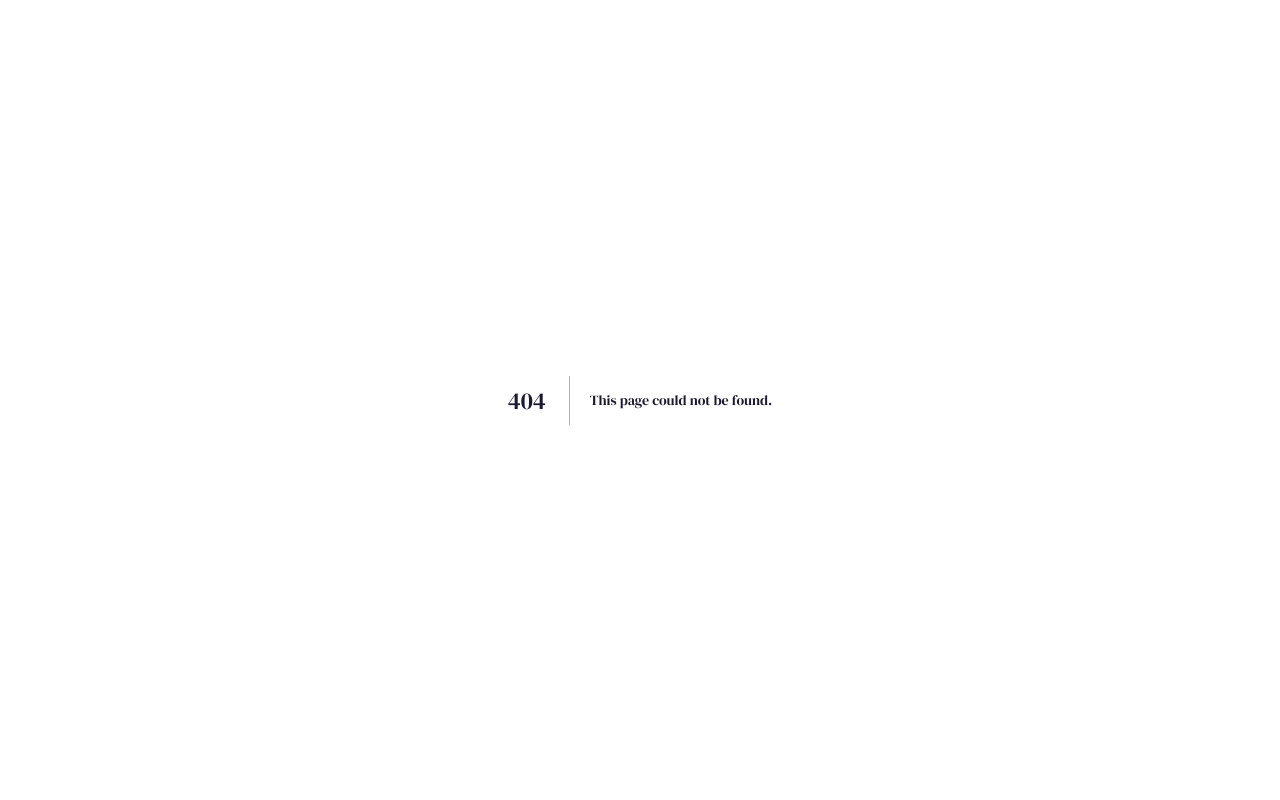
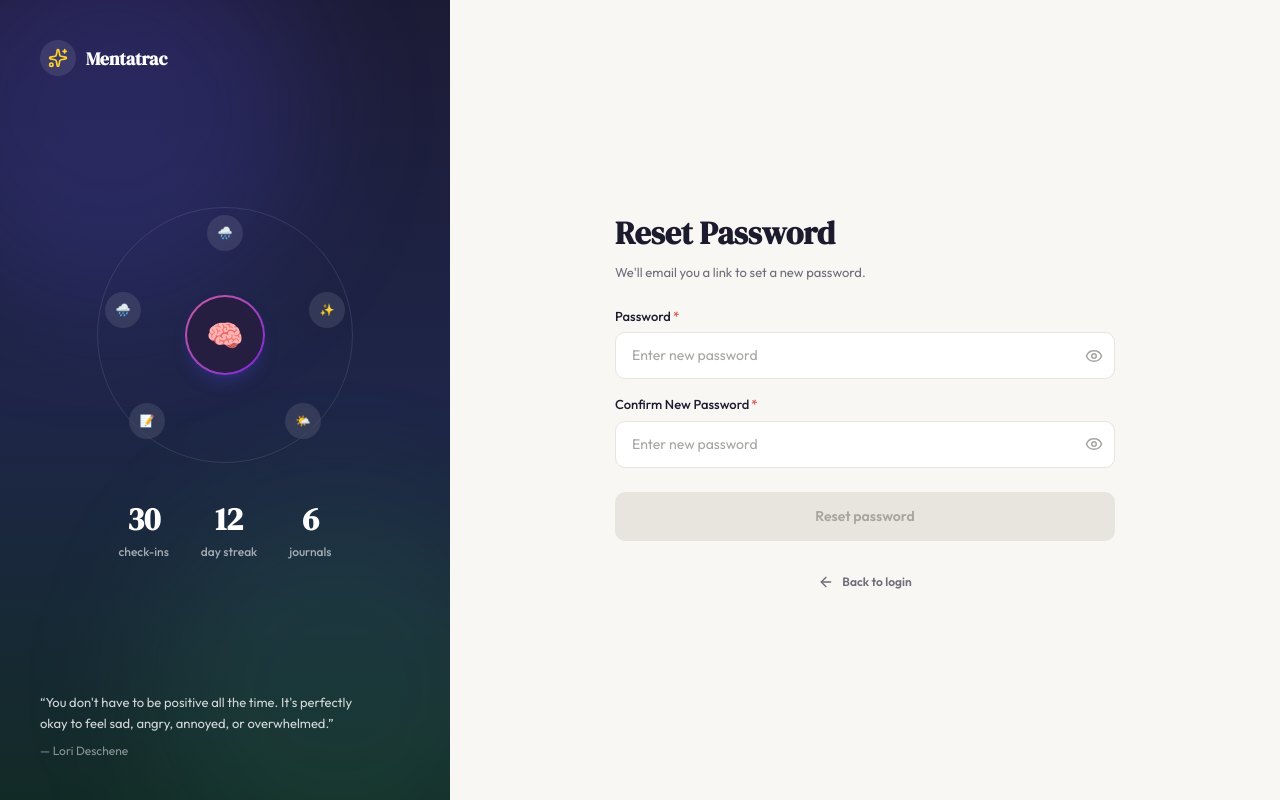
Before and after one commit to Roqeeb-dev/mentatrac, a Next.js app: page /reset-password in a window 1280 px wide. Before the commit this address had no page. Built offline with nearby package versions, Linux system fonts and the light colour scheme.

Commit message:
[FEAT]: added the content for the remaining auth pages too

```diff
--- /dev/null
+++ b/app/(auth)/forgot-password/page.tsx
@@ -0,0 +1,103 @@
+"use client";
+
+import { useState } from "react";
+import Link from "next/link";
+import { ArrowLeft, CheckCircle2 } from "lucide-react";
+import { Input } from "@/components/ui/Input";
+import { Button } from "@/components/ui/Button";
+
+export default function ForgotPasswordPage() {
+  const [email, setEmail] = useState("");
+  const [isLoading, setIsLoading] = useState(false);
+  const [isSubmitted, setIsSubmitted] = useState(false);
+
+  const handleSubmit = async (e: React.FormEvent) => {
+    e.preventDefault();
+    if (!email) return;
+
+    setIsLoading(true);
+
+    try {
+      // Call your password reset request API endpoint here
+      // await authService.requestPasswordReset({ email });
+      setIsSubmitted(true);
+    } catch (error) {
+      console.error(error);
+    } finally {
+      setIsLoading(false);
+    }
+  };
+
+  return (
+    <div className="flex flex-col gap-6">
+      {/* 1. Header */}
+      <div className="flex flex-col gap-1.5">
+        <h1 className="font-display text-display-lg font-bold text-text-primary">
+          Forgot Password
+        </h1>
+        <p className="text-body-sm text-text-secondary">
+          We&apos;ll email you a link to set a new password.
+        </p>
+      </div>
+
+      {/* 2. Success Feedback or Form */}
+      {isSubmitted ? (
+        <div className="flex flex-col gap-4 rounded-2xl bg-purple-50/50 p-6 text-center border border-purple-100">
+          <div className="mx-auto flex h-12 w-12 items-center justify-center rounded-full bg-purple-100 text-purple-700">
+            <CheckCircle2 className="h-6 w-6" />
+          </div>
+          <div className="flex flex-col gap-1">
+            <h3 className="text-body-md font-semibold text-text-primary">
+              Check your inbox
+            </h3>
+            <p className="text-body-sm text-text-secondary">
+              We have sent a reset link to{" "}
+              <span className="font-semibold text-text-primary">{email}</span>
+            </p>
+          </div>
+          <Button
+            variant="secondary"
+            size="sm"
+            onClick={() => setIsSubmitted(false)}
+            className="mt-2 self-center text-purple-700"
+          >
+            Didn&apos;t receive email? Try again
+          </Button>
+        </div>
+      ) : (
+        <form onSubmit={handleSubmit} className="flex flex-col gap-5">
+          <Input
+            label="Email address"
+            type="email"
+            placeholder="alex@example.com"
+            value={email}
+            onChange={(e) => setEmail(e.target.value)}
+            required
+          />
+
+          <Button
+            type="submit"
+            variant="primary"
+            size="lg"
+            fullWidth
+            loading={isLoading}
+            disabled={!email || isLoading}
+          >
+            Submit
+          </Button>
+        </form>
+      )}
+
+      {/* 3. Navigation */}
+      <div className="flex justify-center pt-2">
+        <Link
+          href="/login"
+          className="inline-flex items-center gap-2 text-caption font-semibold text-text-secondary transition-colors hover:text-text-primary"
+        >
+          <ArrowLeft className="h-4 w-4" />
+          Back to login
+        </Link>
+      </div>
+    </div>
+  );
+}
--- /dev/null
+++ b/app/(auth)/reset-password/page.tsx
@@ -0,0 +1,138 @@
+"use client";
+
+import { useState } from "react";
+import Link from "next/link";
+import { useRouter } from "next/navigation";
+import { ArrowLeft, CheckCircle2 } from "lucide-react";
+import { Input } from "@/components/ui/Input";
+import { Button } from "@/components/ui/Button";
+
+export default function ResetPasswordPage() {
+  const router = useRouter();
+
+  const [password, setPassword] = useState("");
+  const [confirmPassword, setConfirmPassword] = useState("");
+  const [isLoading, setIsLoading] = useState(false);
+  const [isSuccess, setIsSuccess] = useState(false);
+  const [errorMessage, setErrorMessage] = useState<string | null>(null);
+
+  const handleSubmit = async (e: React.FormEvent) => {
+    e.preventDefault();
+    setErrorMessage(null);
+
+    if (password !== confirmPassword) {
+      setErrorMessage("Passwords do not match.");
+      return;
+    }
+
+    setIsLoading(true);
+
+    try {
+      // Call your reset password API endpoint here
+      // await authService.resetPassword({ password });
+      setIsSuccess(true);
+
+      // Redirect after brief delay
+      setTimeout(() => {
+        router.push("/login");
+      }, 2000);
+    } catch (error) {
+      setErrorMessage(
+        error instanceof Error ? error.message : "Failed to reset password.",
+      );
+    } finally {
+      setIsLoading(false);
+    }
+  };
+
+  return (
+    <div className="flex flex-col gap-6">
+      {/* 1. Header */}
+      <div className="flex flex-col gap-1.5">
+        <h1 className="font-display text-display-lg font-bold text-text-primary">
+          Reset Password
+        </h1>
+        <p className="text-body-sm text-text-secondary">
+          We&apos;ll email you a link to set a new password.
+        </p>
+      </div>
+
+      {/* 2. Success Banner or Form */}
+      {isSuccess ? (
+        <div className="flex flex-col gap-4 rounded-2xl bg-purple-50/50 p-6 text-center border border-purple-100">
+          <div className="mx-auto flex h-12 w-12 items-center justify-center rounded-full bg-purple-100 text-purple-700">
+            <CheckCircle2 className="h-6 w-6" />
+          </div>
+          <div className="flex flex-col gap-1">
+            <h3 className="text-body-md font-semibold text-text-primary">
+              Password updated
+            </h3>
+            <p className="text-body-sm text-text-secondary">
+              Your password has been reset successfully. Redirecting to login...
+            </p>
+          </div>
+        </div>
+      ) : (
+        <form onSubmit={handleSubmit} className="flex flex-col gap-4">
+          {errorMessage && (
+            <div className="rounded-xl bg-error-light p-3 text-caption font-medium text-error">
+              {errorMessage}
+            </div>
+          )}
+
+          <Input
+            label="Password"
+            type="password"
+            placeholder="Enter new password"
+            value={password}
+            onChange={(e) => setPassword(e.target.value)}
+            required
+          />
+
+          <Input
+            label="Confirm New Password"
+            type="password"
+            placeholder="Enter new password"
+            value={confirmPassword}
+            onChange={(e) => setConfirmPassword(e.target.value)}
+            error={
+              confirmPassword && password !== confirmPassword
+                ? "Passwords do not match"
+                : undefined
+            }
+            required
+          />
+
+          <div className="pt-2">
+            <Button
+              type="submit"
+              variant="primary"
+              size="lg"
+              fullWidth
+              loading={isLoading}
+              disabled={
+                !password ||
+                !confirmPassword ||
+                password !== confirmPassword ||
+                isLoading
+              }
+            >
+              Reset password
+            </Button>
+          </div>
+        </form>
+      )}
+
+      {/* 3. Navigation */}
+      <div className="flex justify-center pt-2">
+        <Link
+          href="/login"
+          className="inline-flex items-center gap-2 text-caption font-semibold text-text-secondary transition-colors hover:text-text-primary"
+        >
+          <ArrowLeft className="h-4 w-4" />
+          Back to login
+        </Link>
+      </div>
+    </div>
+  );
+}
```
